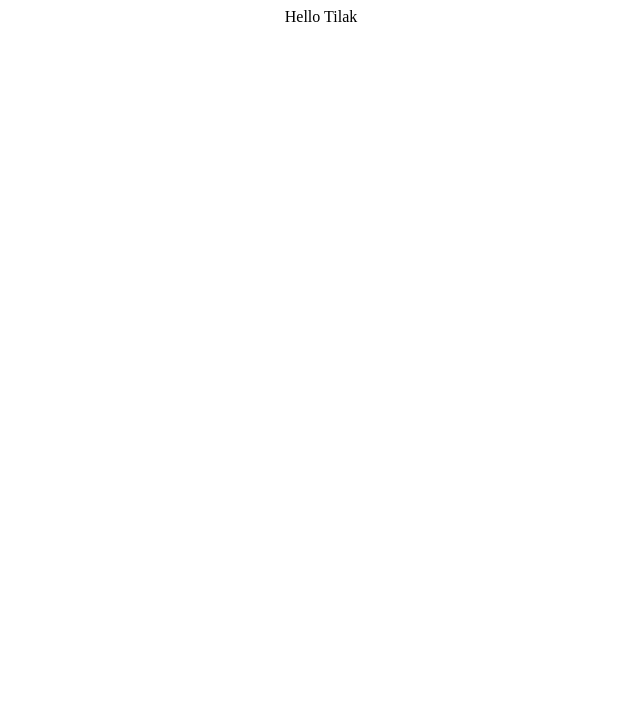
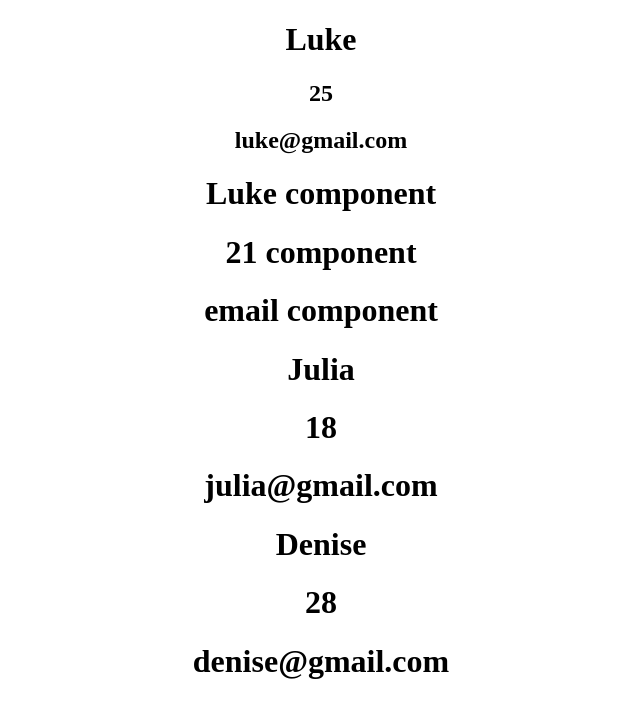
Before and after one commit to lukeckk/pedro_react_course, a React (Create React App) app: page / in a window 1280 px wide. Shown: the top 718 px of the page, without its empty margins (319-959 px from the left). Built offline with nearby package versions, Linux system fonts and the light colour scheme.

Commit message:
ep 2. jsx, components, props

```diff
--- a/src/App.js
+++ b/src/App.js
@@ -1,11 +1,49 @@
 import './App.css';
 
 function App() {
+  const name = <h1>Luke</h1>;
+  const age = <h2>25</h2>
+  const email = <h2>luke@gmail.com</h2>
+  const combine = (<div>
+                    {name}
+                    {age}
+                    {email}
+                  </div>);
+
+
+  const GetNameComponent = () => {
+    return (
+    <div>
+      <h1>Luke component</h1>
+      <h1>21 component</h1>
+      <h1>email component</h1>
+    </div>
+    );
+  };
+
+  const PropsComponent = (props) => {
+    return (
+      <div>
+        <h1>{props.name}</h1>
+        <h1>{props.age}</h1>
+        <h1>{props.email}</h1>
+      </div>
+    );
+  };
+
   return (
     <div className="App">
-      Hello Tilak
+    {combine}
+    <GetNameComponent />
+    <PropsComponent name="Julia" age={18} email="julia@gmail.com" />
+    <PropsComponent name="Denise" age={28} email="denise@gmail.com" />
     </div>
   );
+
+
+
+
 }
 
+
 export default App;
```
